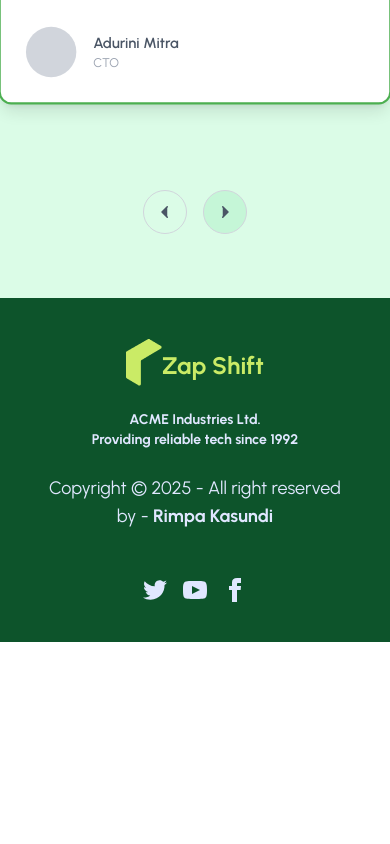
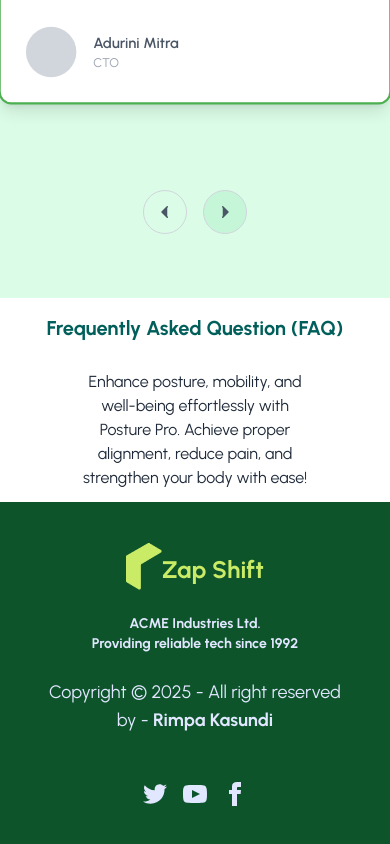
Before and after one commit to rimpakasundi07/Zap-Shift-Client, a React (Vite) app: page / in a window 390 px wide. Shown: the part 6027-6871 px from the top of the page. Before the commit the page ends 6669 px from the top, so only its background shows below. Built offline with nearby package versions, Linux system fonts and the light colour scheme.

Commit message:
Add FAQ component with title and description section

```diff
--- /dev/null
+++ b/src/components/Faq/Faq.jsx
@@ -0,0 +1,20 @@
+import React from "react";
+
+const Faq = () => {
+  return (
+    <div>
+      <div className="">
+        <h2 className="text-xl text-teal-800 text-center py-4 lg:pt-10 lg:text-3xl font-bold">
+          Frequently Asked Question (FAQ)
+        </h2>
+        <p className="text-gray-800 py-3 text-center w-7/12 mx-auto ">
+          Enhance posture, mobility, and well-being effortlessly with Posture
+          Pro. Achieve proper alignment, reduce pain, and strengthen your body
+          with ease!
+        </p>
+      </div>
+    </div>
+  );
+};
+
+export default Faq;
--- a/src/pages/Home/Home.jsx
+++ b/src/pages/Home/Home.jsx
@@ -3,6 +3,7 @@ import Banner from "./Banner/Banner";
 
 import OurService from "./OurService/OurService";
 import TestimonialCarousel from "../../components/TestimonialCarousel/TestimonialCarousel";
+import Faq from "../../components/Faq/Faq";
 
 const Home = () => {
   return (
@@ -10,6 +11,7 @@ const Home = () => {
       <Banner></Banner>
       <OurService></OurService>
       <TestimonialCarousel></TestimonialCarousel>
+      <Faq></Faq>
     </div>
   );
 };
```
